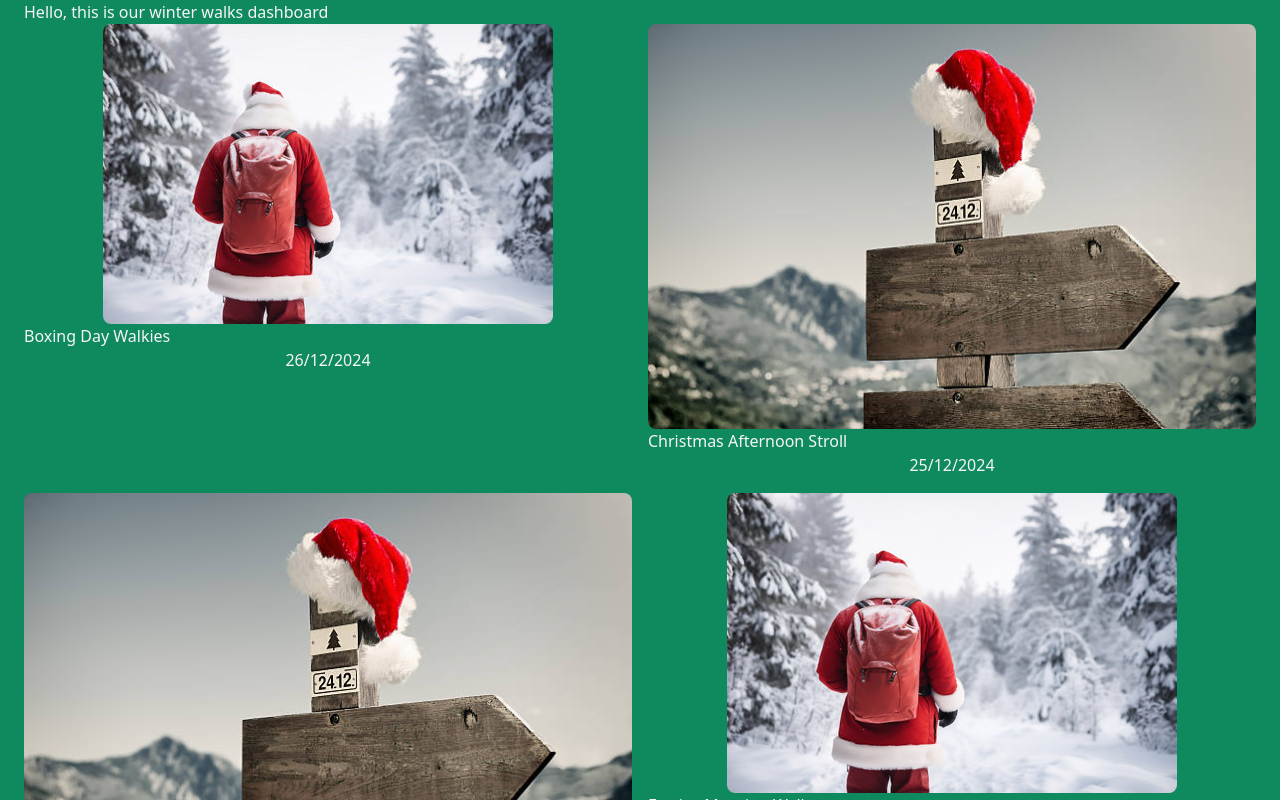
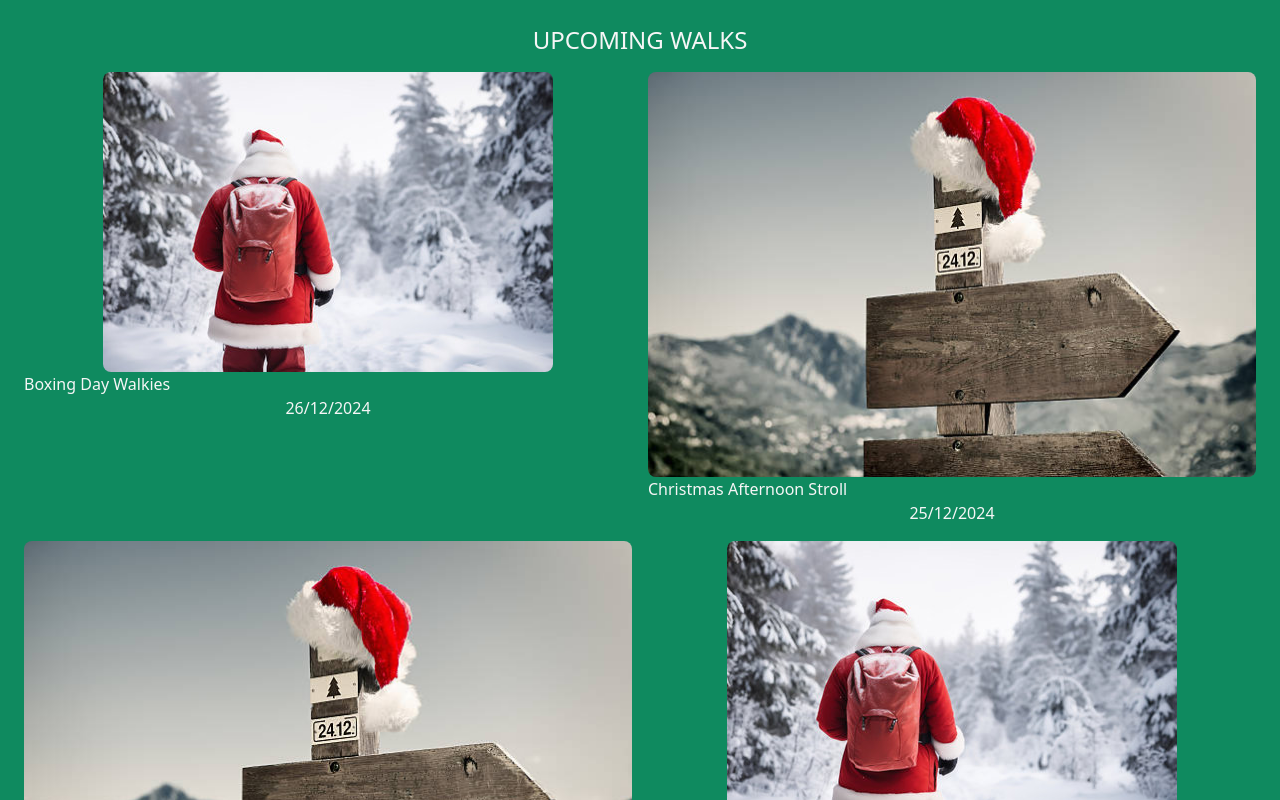
Before and after one commit to veepgoose/FelizNaviHike, a Next.js app: page /dashboard in a window 1280 px wide. Shown: the top 800 px of the page. Built offline with nearby package versions, Linux system fonts and the light colour scheme.

Commit message:
onto walkpage

```diff
--- a/pages/_document.tsx
+++ b/pages/_document.tsx
@@ -5,7 +5,7 @@ export default function Document() {
     <Html lang="en">
       <Head />
       <body className="bg-sea_green text-seasalt " >
-        <div className="px-6 container mx-auto">
+        <div className="p-6 container mx-auto">
           <Main />
         </div>
         <NextScript />
--- a/pages/dashboard.tsx
+++ b/pages/dashboard.tsx
@@ -4,8 +4,8 @@ import { walks } from "../data/walks";
 export default function Page() {
     return (
       <>
-    <h1>Hello, this is our winter walks dashboard</h1>
-    <div className="grid grid-cols-2 gap-4">
+    <h1 className="uppercase font-sans text-center text-2xl">upcoming walks</h1>
+    <div className="mt-4 grid grid-cols-2 gap-4">
     {walks.map((walk) => (
       <Walkcard
       key={walk.id}
```
Also changed, not shown: components/Loginform.tsx (line endings or trailing spaces).
